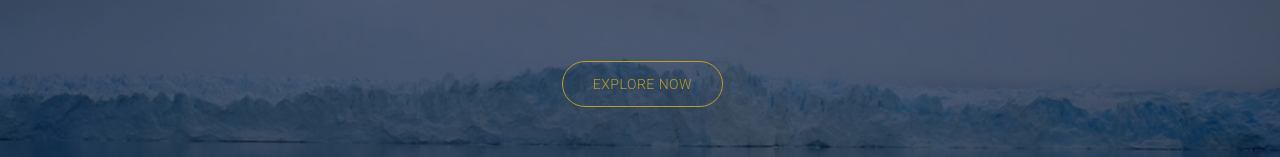
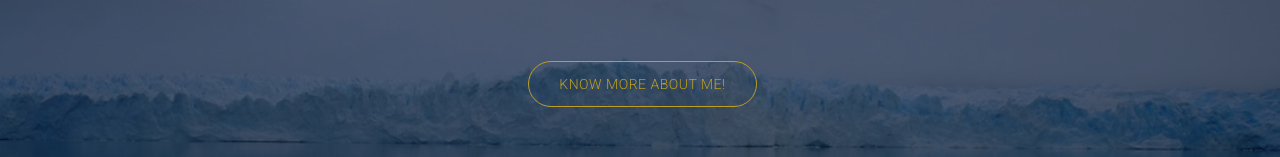
Before and after one commit to pasiliaoleo21/mysite, a plain HTML site: page Leoncio Pasiliao Jr/index.html in a window 1280 px wide. Shown: the part 321-478 px from the top of the page. Drawn offline with Linux system fonts and the light colour scheme.

Commit message:
Update index.html

```diff
--- a/Leoncio Pasiliao Jr/index.html
+++ b/Leoncio Pasiliao Jr/index.html
@@ -53,7 +53,7 @@
               <h2 class="bnr-sub-title">Explore my Personal Website</h2>
               <p class="bnr-para">This is our final project requirements for Web Design </p>
               <div class="brn-btn">
-                <a href="#about" class="btn btn-more">Explore Now</a>
+                <a href="#about" class="btn btn-more">Know more about me!</a>
               </div>
               <div class="overlay-detail">
                 <a href="#about"><i class="fa fa-angle-down"></i></a>
```
